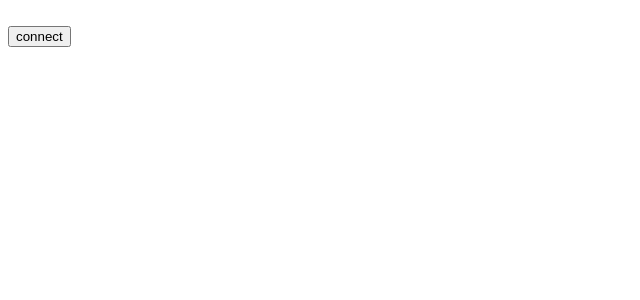
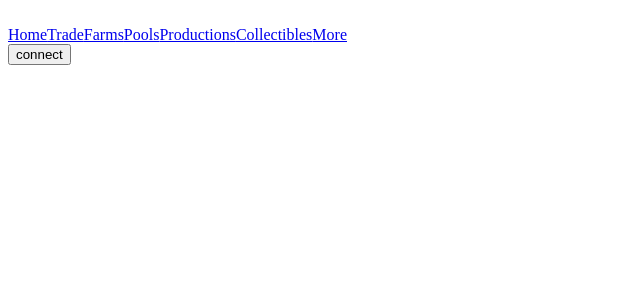
Before and after one commit to zevocorporation/ruby-swap, a React (Create React App) app: page / in a window 1280 px wide. Shown: the top 300 px of the page, without its empty margins (0-640 px from the left). Built offline with nearby package versions, Linux system fonts and the light colour scheme.

Commit message:
'header_test'

```diff
--- a/src/App.js
+++ b/src/App.js
@@ -3,8 +3,31 @@ function App() {
     <div className="header">
       <img className="logo" />
       <div className="controls">
-        <div className="link"></div>
+        <div className="menu">
+          <a href="/" id="home">
+            Home
+          </a>
+          <a href="/" id="trade">
+            Trade
+          </a>
+          <a href="/" id="farms">
+            Farms
+          </a>
+          <a href="/" id="pools">
+            Pools
+          </a>
+          <a href="/" id="productions">
+            Productions
+          </a>
+          <a href="/" id="collectibles">
+            Collectibles
+          </a>
+          <a href="/" id="more">
+            More
+          </a>
+        </div>
         <button>connect</button>
+        <img className="hamburger" />
       </div>
     </div>
   );
```
Also changed, not shown: 1 other file (tests, documents, lock files or other folders).
